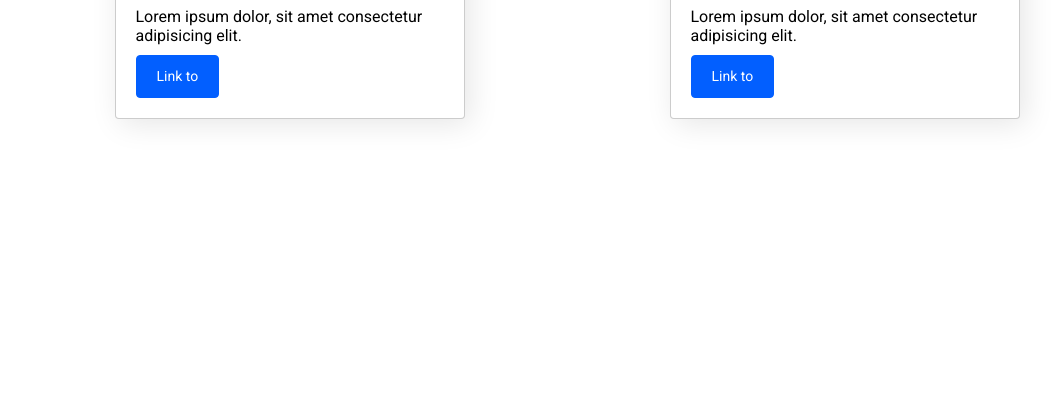
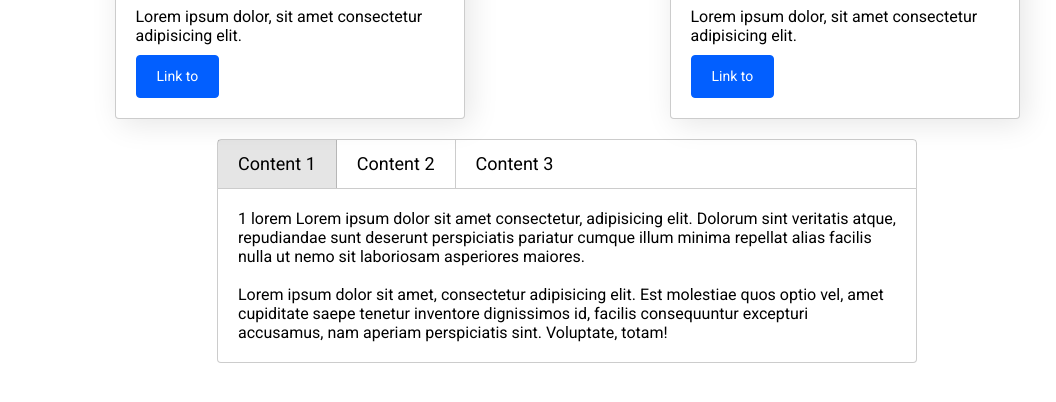
Before and after one commit to alvikalvik/lib, a website: page src/index.html in a window 1280 px wide. Shown: the part 396-798 px from the top of the page, without its empty margins (73-1129 px from the left). Drawn offline with nearby package versions, Linux system fonts and the light colour scheme; files that its build step writes are made by us from their sources; files whose address does not match are found by name.

Commit message:
tab component done

```diff
--- a/src/index.html
+++ b/src/index.html
@@ -90,6 +90,30 @@
             </div>
         </div>
 
+        <!-- Tabs -->
+
+        <div class="tab mt-20 block-center">
+            <div class="tab-panel" data-tabpanel>
+                <div class="tab-item tab-item--active">Content 1</div>
+                <div class="tab-item">Content 2</div>
+                <div class="tab-item">Content 3</div>
+            </div>
+            <div class="tab-content tab-content--active">1 lorem
+                Lorem ipsum dolor sit amet consectetur, adipisicing elit. Dolorum sint veritatis atque, repudiandae sunt deserunt perspiciatis pariatur cumque illum minima repellat alias facilis nulla ut nemo sit laboriosam asperiores maiores.
+                <br> <br>
+                Lorem ipsum dolor sit amet, consectetur adipisicing elit. Est molestiae quos optio vel, amet cupiditate saepe tenetur inventore dignissimos id, facilis consequuntur excepturi accusamus, nam aperiam perspiciatis sint. Voluptate, totam!
+            </div>
+            <div class="tab-content">
+                2Lorem ipsum dolor sit amet consectetur, adipisicing elit. Dolorum sint veritatis atque, repudiandae sunt deserunt perspiciatis pariatur cumque illum minima repellat alias facilis nulla ut nemo sit laboriosam asperiores maiores.
+                <br> <br>
+                Lorem ipsum dolor sit amet consectetur, adipisicing elit. Dolorum sint veritatis atque, repudiandae sunt deserunt perspiciatis pariatur cumque illum minima repellat alias facilis nulla ut nemo sit laboriosam asperiores maiores.
+                <br> <br>
+            </div>
+            <div class="tab-content">
+                3Lorem ipsum dolor sit amet consectetur, adipisicing elit. Dolorum sint veritatis atque, repudiandae sunt deserunt perspiciatis pariatur cumque illum minima repellat alias facilis nulla ut nemo sit laboriosam asperiores maiores.
+            </div>
+        </div>
+
     </div>
 
     <script src="script.js"></script>
--- /dev/null
+++ b/src/js/lib/components/tab.js
@@ -0,0 +1,20 @@
+import $ from '../core';
+
+$.prototype.tab = function() {
+    for (let i = 0; i < this.length; i++) {
+        $(this[i]).on('click', () => {
+            $(this[i])
+                .addClass('tab-item--active')
+                .siblings()
+                .removeClass('tab-item--active')
+                .closest('.tab')
+                .find('.tab-content')
+                .removeClass('tab-content--active')
+                .eq($(this[i]).index())
+                .addClass('tab-content--active');
+        });
+
+    }
+};
+
+$('[data-tabpanel] .tab-item').tab();
--- a/src/js/lib/lib.js
+++ b/src/js/lib/lib.js
@@ -7,5 +7,6 @@ import './modules/actions';
 import './modules/effects';
 import './components/dropdown';
 import './components/modal';
+import './components/tab';
 
 export default $;
--- /dev/null
+++ b/src/sass/components/tab.scss
@@ -0,0 +1,33 @@
+.tab {
+    max-width: 700px;
+    &-panel {
+        display: flex;
+        width: 100%;
+        min-height: 50px;
+        border: 1px solid rgba(0,0,0, .2);
+        border-radius: 4px 4px 0 0;
+    }
+    &-item {
+        font-size: 18px;
+        line-height: 27px;
+        padding: 10px 20px;
+        border-right: 1px solid rgba(0,0,0, .2);
+        cursor: pointer;
+        &:last-child {
+            border-right: none;
+        }
+        &--active {
+            background-color: rgba(0,0,0, .1);
+        }
+    }
+    &-content {
+        display: none;
+        padding: 20px;
+        border: 1px solid rgba(0,0,0, .2);
+        border-top: none;
+        border-radius: 0 0 4px 4px;
+        &--active {
+            display: block;
+        }
+    }
+}
--- a/src/sass/components/ui.scss
+++ b/src/sass/components/ui.scss
@@ -2,3 +2,4 @@
 @import './dropdown.scss';
 @import './card.scss';
 @import './modal.scss';
+@import './tab.scss';
```
Also changed, not shown: dist/index.html, dist/script.js, dist/style.css, 1 other file.
